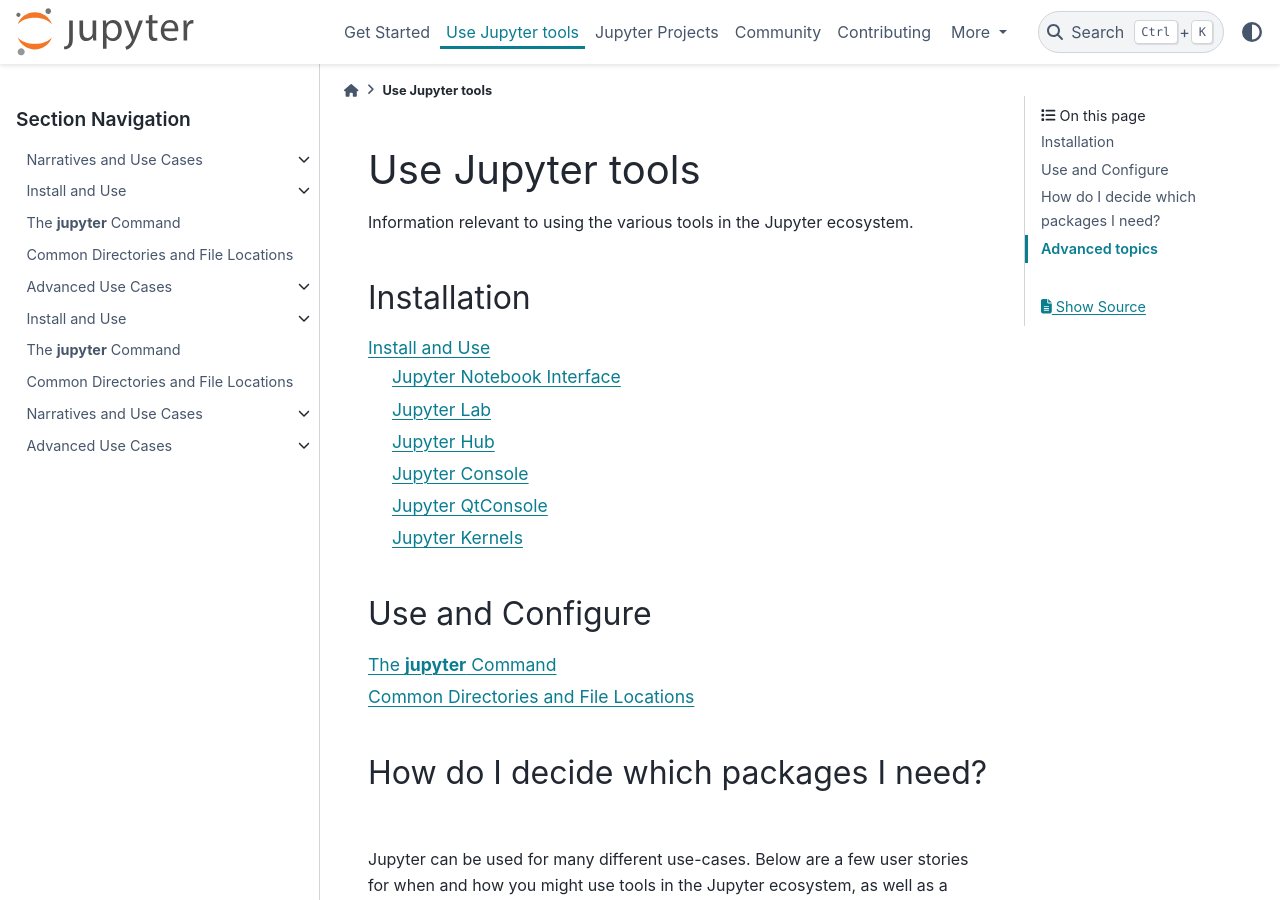
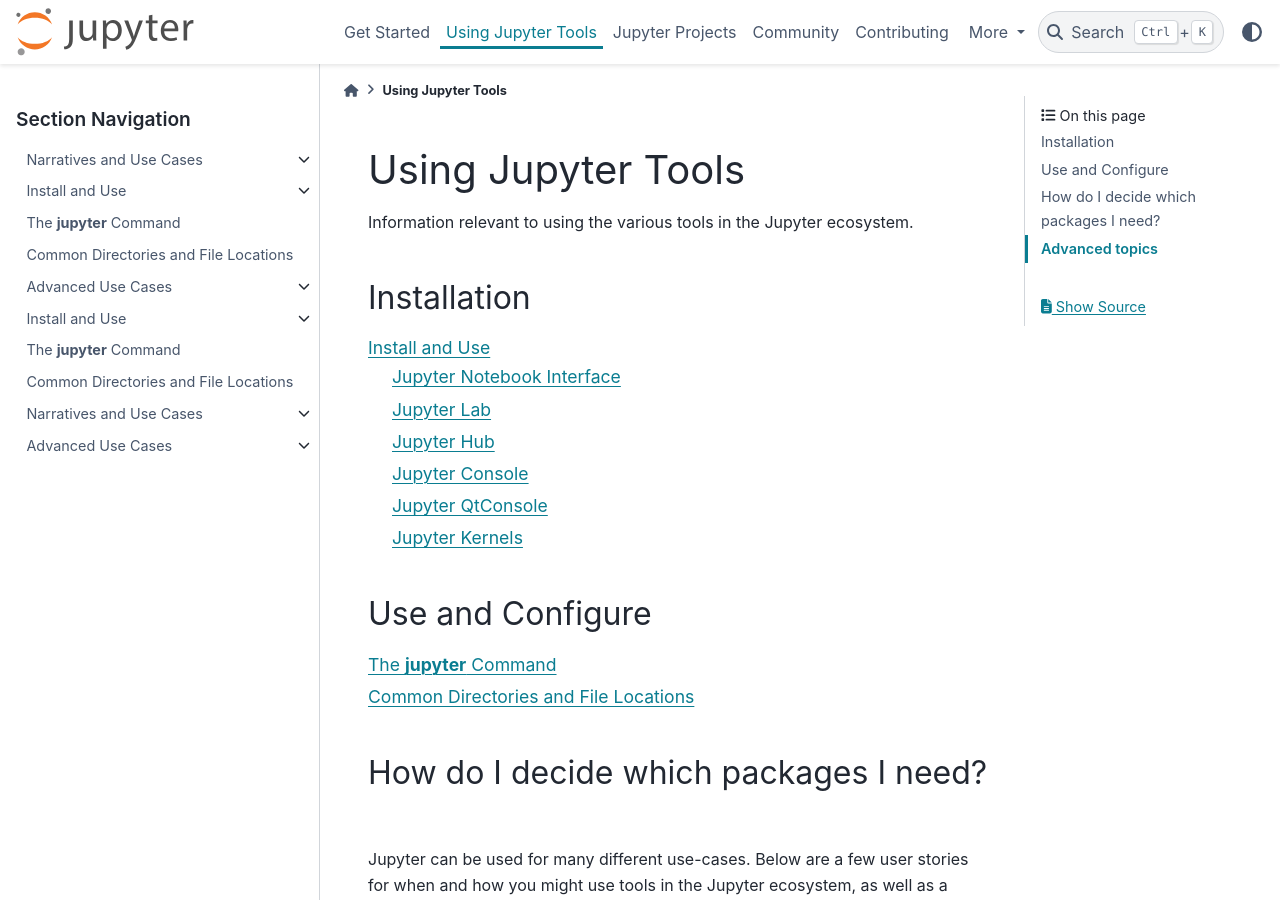
Before and after one commit to jupyter/jupyter, a Sphinx documentation site: the page built from docs/source/use/using.rst, in a window 1280 px wide and 900 px high. Built offline with Sphinx 7.4.7 and the PyData theme 0.15.4, drawn with Linux system fonts in a browser that asks for light colours; pages that are not in the unit, such as notebooks, are missing from menus.

Commit message:
addressing georgiana comments

```diff
--- a/docs/environment.yml
+++ b/docs/environment.yml
@@ -1,6 +1,5 @@
 name: jupyter_docs
 dependencies:
   - python=3.7
-  - sphinx_rtd_theme
   - pip:
       - -r doc-requirements.txt
--- a/docs/source/projects/architecture/content-architecture.rst
+++ b/docs/source/projects/architecture/content-architecture.rst
@@ -171,6 +171,8 @@
 Below is a high level visual overview of project relationships. It is current as of
 2017.
 
+.. todo: This image is a bit out-of-date so we're keeping it at the bottom. We should update it and move it up.
+
 .. image:: /_static/_images/repos_map.png
    :width: 75%
    :alt: Architecture diagram of project relationships
--- a/docs/source/use/using.rst
+++ b/docs/source/use/using.rst
@@ -1,6 +1,6 @@
-=================
-Use Jupyter tools
-=================
+===================
+Using Jupyter Tools
+===================
 
 Information relevant to using the various tools in the Jupyter
 ecosystem.
```
